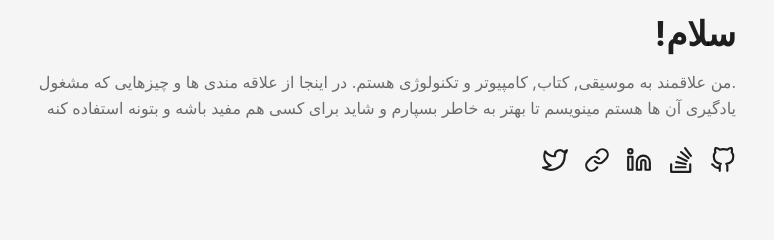
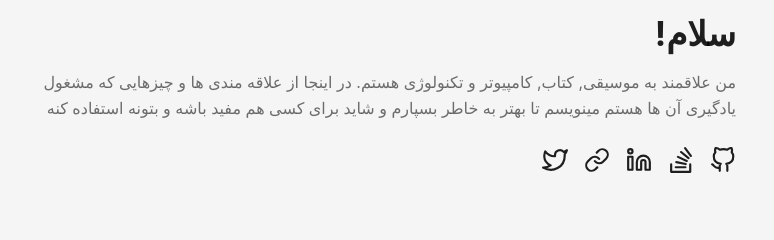
Before and after one commit to sanazmhd/Sanaz.github.io, a plain HTML site: page fa/index.html in a window 1280 px wide. Shown: the part 166-406 px from the top of the page, 264-1038 px from the left. Drawn offline with Linux system fonts and the light colour scheme.

Commit message:
Update index.html

```diff
--- a/fa/index.html
+++ b/fa/index.html
@@ -146,7 +146,7 @@
         <h1>سلام!</h1>
     </header>
     <section class="entry-content">
-      <p>.من علاقمند به موسیقی, کتاب, کامپیوتر و تکنولوژی هستم. در اینجا از علاقه مندی ها و چیزهایی که مشغول یادگیری آن ها هستم مینویسم تا بهتر به خاطر بسپارم و شاید برای کسی هم مفید باشه و بتونه استفاده کنه</p>
+      <p>من علاقمند به موسیقی, کتاب, کامپیوتر و تکنولوژی هستم. در اینجا از علاقه مندی ها و چیزهایی که مشغول یادگیری آن ها هستم مینویسم تا بهتر به خاطر بسپارم و شاید برای کسی هم مفید باشه و بتونه استفاده کنه</p>
     </section>
     <footer class="entry-footer">
         <div class="social-icons">
```
